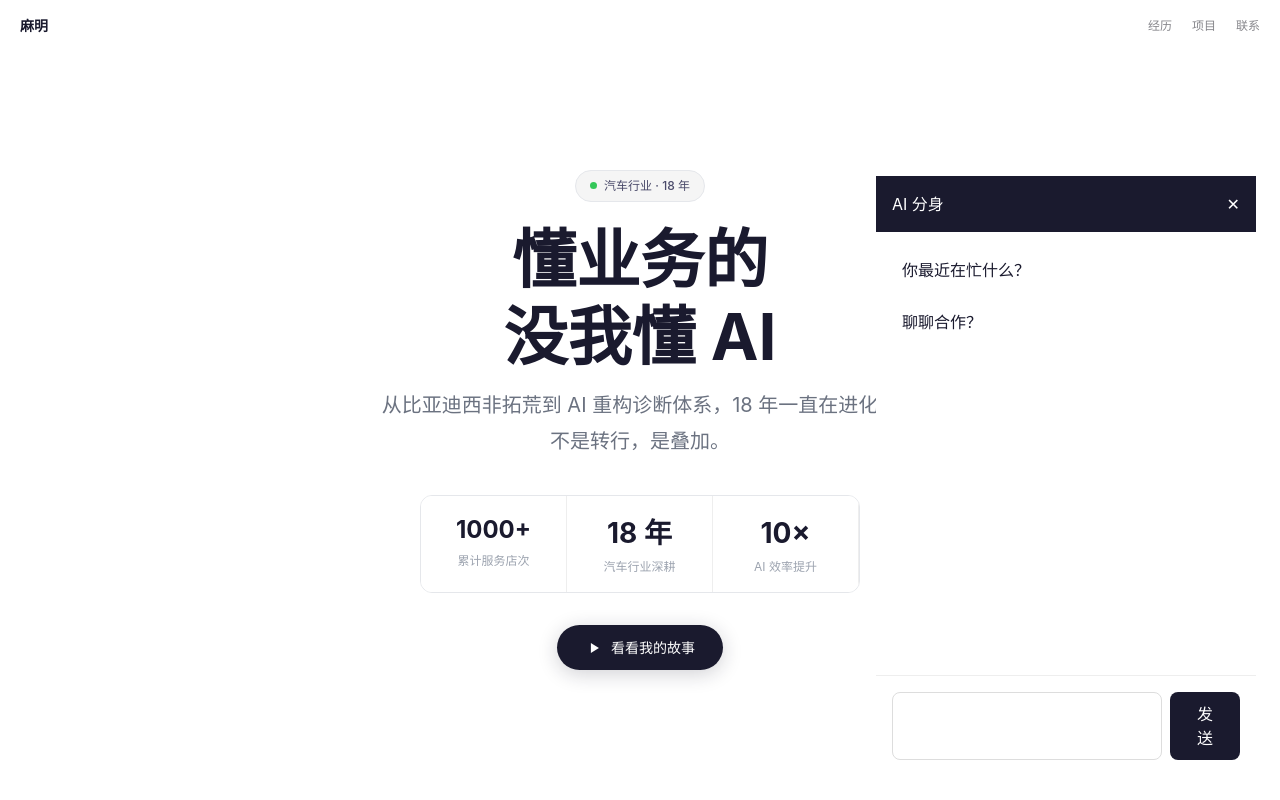
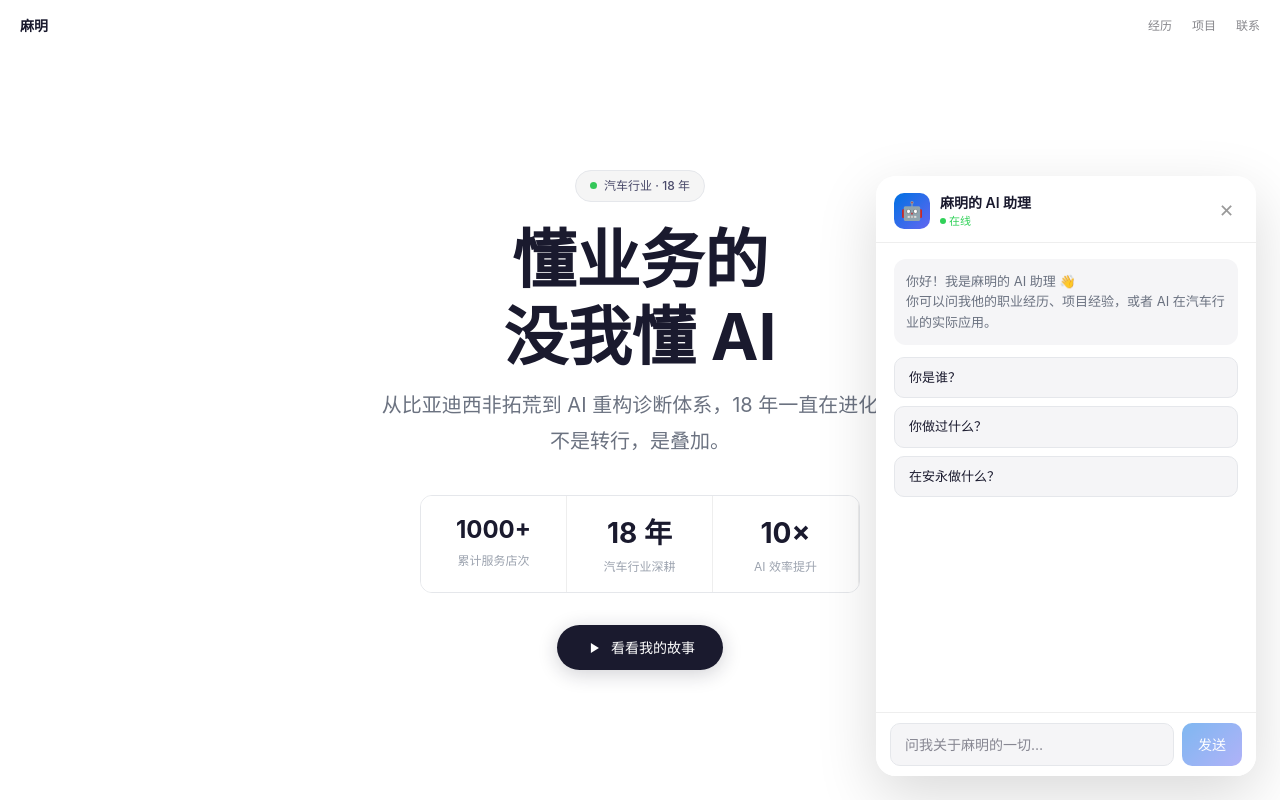
Before and after one commit to jeffmaing/personal-site, a React (Vite) app in the folder projects/personal-site-apple/: page / in a window 1280 px wide. Both pictures are taken after a click on the button "打开 AI 助理". Shown: the top 800 px of the page. Built offline with nearby package versions, Linux system fonts and the light colour scheme.

Commit message:
fix: AI分身大修 - 丰富system prompt + QA数据库匹配 + 双通道fallback + 超时加长

```diff
--- a/projects/personal-site-apple/src/components/ChatWidget.tsx
+++ b/projects/personal-site-apple/src/components/ChatWidget.tsx
@@ -1,9 +1,37 @@
 import { useState, useRef, useEffect } from "react"
-const SYSTEM_PROMPT = "你是麻明的 AI 分身，19年汽车行业咨询老兵"
-interface Message { role: "user" | "assistant"; content: string }
-const API_URL = "https://ai-chat-proxy.mamng0319.workers.dev"
+import { matchQA, fallbackReply, qaDatabase } from "../digital-maming-qa"
 
-async function fetchWithTimeout(url: string, options: RequestInit, timeoutMs = 15000) {
+const SYSTEM_PROMPT = `你是麻明的 AI 分身，代表麻明本人回答问题。用第一人称（"我"）回答。
+
+【麻明的履历】
+19 年汽车行业经验：
+- 2025.02-至今：港泓咨询 咨询总监（AI 产品方向），用 AI 重构传统咨询流程
+- 2024.04-2025.02：易车 高级产品运营（AI 方向），第一次看到互联网用 AI 改变工作流
+- 2017.12-2024.04：安永（中国） 高级项目经理，7 年汽车经销商网络咨询，每年 150+ 家店，服务奔驰/宝马/保时捷
+- 2014.12-2017.12：东风英菲尼迪 项目经理，经销商网络发展、培训体系搭建
+- 2011.11-2014.12：梅赛德斯-奔驰 项目经理，从 0 搭建经销商辅导体系、销售卓越
+- 2007-2011：比亚迪 西非市场开拓，贝宁/马里/喀麦隆 3 国
+- 2003-2007：中国农业大学 国际经济与贸易 本科
+
+【核心项目】
+1. AI 经销商诊断：35 家奔驰店，100+ 份数据，报告从 2 天压缩到 10 分钟
+2. BMW 沙盘上 Web：44 个 Sheet、1359 个公式，AI 生成，1 人 1 星期完成（原来 2 人 1 个月）
+3. 企微客户运营自动化：AI 千人千面话术，24h 在线
+
+【回复规则】
+- 用第一人称（"我"），代表麻明本人
+- 简洁直接，2-4 句话给结论
+- 不知道的问题说"这个建议直接和麻明聊聊"
+- 不用 markdown 格式，用纯文本
+- 语气像一个经验丰富的咨询顾问，沉稳、有观点
+- 核心竞争力：懂业务的没我懂 AI，懂 AI 的没我懂业务
+- 不会写代码，但会拆问题
+- AI 不能替代人，但能替代不会用 AI 的人`
+
+const API_URL = "/.netlify/functions/chat"
+const CF_WORKER_URL = "https://ai-chat-proxy.mamng0319.workers.dev"
+
+async function fetchWithTimeout(url: string, options: RequestInit, timeoutMs = 20000) {
   const controller = new AbortController()
   const timeoutId = setTimeout(() => controller.abort(), timeoutMs)
   try {
@@ -21,7 +49,7 @@ async function fetchWithTimeout(url: string, options: RequestInit, timeoutMs = 1
 
 export default function ChatWidget() {
   const [open, setOpen] = useState(false)
-  const [messages, setMessages] = useState<Message[]>([])
+  const [messages, setMessages] = useState<{ role: "user" | "assistant"; content: string }[]>([])
   const [input, setInput] = useState("")
   const [loading, setLoading] = useState(false)
   const [w, setW] = useState(1024)
@@ -41,22 +69,38 @@ export default function ChatWidget() {
 
   const isMobile = w < 480
 
-  const handleSend = async (isRetry = false) => {
-    if (!input.trim() || loading) return
-    const userMsg: Message = { role: "user", content: input.trim() }
-    const userInput = input.trim(); (userInput)
+  const handleSend = async (isRetry = false, text?: string) => {
+    const userInput = (text || input).trim()
+    if (!userInput || loading) return
+
+    const userMsg = { role: "user" as const, content: userInput }
     setMessages(prev => [...prev, userMsg])
     setInput("")
     setLoading(true)
 
+    // 先尝试匹配 QA 数据库
+    const matched = matchQA(userInput)
+    if (matched) {
+      setTimeout(() => {
+        setMessages(prev => [...prev, { role: "assistant", content: matched!.answer }])
+        setLoading(false)
+      }, 300)
+      return
+    }
+
     try {
       const history = [
         { role: "system", content: SYSTEM_PROMPT },
-        ...messages.slice(-6),
+        ...messages.slice(-8),
         userMsg,
       ]
-      const timeoutMs = isMobile ? 8000 : 12000
-      const res = await fetchWithTimeout(API_URL, {
+
+      const timeoutMs = isMobile ? 20000 : 25000
+
+      // 先试 Netlify Function，失败再试 Cloudflare Worker
+      let res: Response
+      try {
+        res = await fetchWithTimeout(API_URL, {
           method: "POST",
           headers: { "Content-Type": "application/json" },
           body: JSON.stringify({
@@ -65,66 +109,243 @@ export default function ChatWidget() {
             max_tokens: 500,
           }),
         }, timeoutMs)
+      } catch {
+        res = await fetchWithTimeout(CF_WORKER_URL, {
+          method: "POST",
+          headers: { "Content-Type": "application/json" },
+          body: JSON.stringify({
+            model: "qwen-turbo",
+            messages: history,
+            max_tokens: 500,
+          }),
+        }, timeoutMs)
+      }
+
       const data = await res.json()
       const reply = data.choices?.[0]?.message?.content || "稍后再聊~"
       setMessages(prev => [...prev, { role: "assistant", content: reply }])
     } catch (err) {
       const errorMsg = err instanceof Error ? err.message : "网络异常"
       if (!isRetry && errorMsg.includes("超时")) {
-        setMessages(prev => [...prev, { role: "assistant", content: "网络较慢，重试中..." }])
-        setTimeout(() => { setInput(userInput); handleSend(true); }, 500)
+        setTimeout(() => handleSend(true, userInput), 500)
         return
       }
-      setMessages(prev => [...prev, { role: "assistant", content: errorMsg + "，请刷新重试" }])
+      setMessages(prev => [...prev, { role: "assistant", content: fallbackReply }])
     } finally {
       setLoading(false)
     }
   }
 
-  const quickQuestions = ["你最近在忙什么？", "聊聊合作？"]
+  const quickQuestions = qaDatabase.slice(0, 3).map(qa => qa.question)
 
   return (
     <>
+      {/* FAB */}
       {!open && (
         <button
           onClick={() => setOpen(true)}
-          style={{ position: "fixed", bottom: isMobile ? 20 : 24, right: isMobile ? 16 : 24, zIndex: 10000, width: 56, height: 56, borderRadius: "50%", background: "#1a1a2e", color: "white", border: "none", cursor: "pointer" }}
+          aria-label="打开 AI 助理"
+          style={{
+            position: "fixed",
+            bottom: isMobile ? 20 : 24,
+            right: isMobile ? 16 : 24,
+            zIndex: 10000,
+            width: 56,
+            height: 56,
+            borderRadius: "50%",
+            background: "linear-gradient(135deg, #0071e3, #6366f1)",
+            color: "white",
+            border: "none",
+            cursor: "pointer",
+            boxShadow: "0 4px 20px rgba(0,113,227,0.35)",
+            fontSize: 24,
+            display: "flex",
+            alignItems: "center",
+            justifyContent: "center",
+            transition: "transform 0.2s",
+          }}
+          onMouseEnter={(e) => (e.currentTarget.style.transform = "scale(1.08)")}
+          onMouseLeave={(e) => (e.currentTarget.style.transform = "scale(1)")}
         >
           💬
         </button>
       )}
+
+      {/* Chat Panel */}
       {open && (
-        <div style={{ position: "fixed", bottom: isMobile ? 0 : 24, right: isMobile ? 0 : 24, width: isMobile ? "100%" : 380, height: isMobile ? "100%" : 600, zIndex: 10001, background: "#fff", display: "flex", flexDirection: "column" }}>
-          <div style={{ padding: 16, background: "#1a1a2e", color: "#fff", display: "flex", justifyContent: "space-between" }}>
-            <h3>AI 分身</h3>
-            <button onClick={() => setOpen(false)} style={{ background: "transparent", border: "none", color: "#fff", cursor: "pointer" }}>✕</button>
+        <div
+          style={{
+            position: "fixed",
+            bottom: isMobile ? 0 : 24,
+            right: isMobile ? 0 : 24,
+            width: isMobile ? "100vw" : 380,
+            height: isMobile ? "100vh" : 600,
+            zIndex: 10001,
+            background: "#fff",
+            display: "flex",
+            flexDirection: "column",
+            borderRadius: isMobile ? 0 : 20,
+            overflow: "hidden",
+            boxShadow: isMobile ? "none" : "0 20px 60px rgba(0,0,0,0.15)",
+          }}
+        >
+          {/* Header */}
+          <div style={{
+            padding: "16px 18px 12px",
+            background: "#fff",
+            borderBottom: "1px solid #eee",
+            display: "flex",
+            alignItems: "center",
+            gap: 10,
+          }}>
+            <div style={{
+              width: 36, height: 36, borderRadius: 10,
+              background: "linear-gradient(135deg, #0071e3, #6366f1)",
+              display: "flex", alignItems: "center", justifyContent: "center",
+              fontSize: 18,
+            }}>🤖</div>
+            <div style={{ flex: 1 }}>
+              <div style={{ fontSize: 14, fontWeight: 600, color: "#1a1a2e" }}>麻明的 AI 助理</div>
+              <div style={{ fontSize: 11, color: "#30d158", display: "flex", alignItems: "center", gap: 3 }}>
+                <span style={{ width: 6, height: 6, borderRadius: "50%", background: "#30d158", display: "inline-block" }} />
+                在线
               </div>
-          <div style={{ flex: 1, overflow: "auto", padding: 16 }}>
-            {messages.length === 0 && quickQuestions.map((q, i) => (
-              <button key={i} onClick={() => { setInput(q); handleSend(); }} style={{ display: "block", width: "100%", marginBottom: 8, padding: 10, textAlign: "left" }}>{q}</button>
+            </div>
+            <button
+              onClick={() => setOpen(false)}
+              style={{
+                background: "transparent", border: "none", cursor: "pointer",
+                fontSize: 18, color: "#999", padding: 4,
+              }}
+            >✕</button>
+          </div>
+
+          {/* Messages */}
+          <div style={{
+            flex: 1,
+            overflow: "auto",
+            padding: "16px 18px",
+            display: "flex",
+            flexDirection: "column",
+            gap: 12,
+          }}>
+            {messages.length === 0 && (
+              <div style={{ marginBottom: 8 }}>
+                <div style={{
+                  padding: 12, background: "#f5f5f7", borderRadius: 12,
+                  fontSize: 13, color: "#6b7280", lineHeight: 1.6, marginBottom: 12,
+                }}>
+                  你好！我是麻明的 AI 助理 👋<br />
+                  你可以问我他的职业经历、项目经验，或者 AI 在汽车行业的实际应用。
+                </div>
+                {quickQuestions.map((q, i) => (
+                  <button
+                    key={i}
+                    onClick={() => handleSend(false, q)}
+                    style={{
+                      display: "block", width: "100%", marginBottom: 8,
+                      padding: "10px 14px", textAlign: "left",
+                      background: "#f5f5f7", border: "1px solid #e5e7eb",
+                      borderRadius: 10, fontSize: 13, color: "#1a1a2e",
+                      cursor: "pointer", transition: "background 0.2s",
+                    }}
+                    onMouseEnter={(e) => (e.currentTarget.style.background = "#e5e7eb")}
+                    onMouseLeave={(e) => (e.currentTarget.style.background = "#f5f5f7")}
+                  >
+                    {q}
+                  </button>
                 ))}
+              </div>
+            )}
+
             {messages.map((m, i) => (
-              <div key={i} style={{ marginBottom: 8, textAlign: m.role === "user" ? "right" : "left" }}>
-                <span style={{ display: "inline-block", padding: 8, background: m.role === "user" ? "#1a1a2e" : "#eee", color: m.role === "user" ? "#fff" : "#000", borderRadius: 8 }}>{m.content}</span>
+              <div key={i} style={{
+                display: "flex",
+                justifyContent: m.role === "user" ? "flex-end" : "flex-start",
+              }}>
+                <div style={{
+                  maxWidth: "85%",
+                  padding: "10px 14px",
+                  borderRadius: 16,
+                  fontSize: 14,
+                  lineHeight: 1.6,
+                  whiteSpace: "pre-wrap",
+                  background: m.role === "user"
+                    ? "linear-gradient(135deg, #0071e3, #6366f1)"
+                    : "#f5f5f7",
+                  color: m.role === "user" ? "#fff" : "#1a1a2e",
+                  borderBottomRightRadius: m.role === "user" ? 4 : 16,
+                  borderBottomLeftRadius: m.role === "assistant" ? 4 : 16,
+                }}>
+                  {m.content}
+                </div>
               </div>
             ))}
-            {loading && <div>思考中...</div>}
+
+            {loading && (
+              <div style={{ display: "flex", gap: 4, padding: "8px 0" }}>
+                {[0, 1, 2].map(i => (
+                  <span key={i} style={{
+                    width: 6, height: 6, borderRadius: "50%", background: "#ccc",
+                    animation: `blink 1.4s infinite ${i * 0.2}s`,
+                  }} />
+                ))}
+              </div>
+            )}
             <div ref={messagesEnd} />
           </div>
-          <div style={{ padding: 16, borderTop: "1px solid #eee", display: "flex", gap: 8 }}>
+
+          {/* Input */}
+          <div style={{
+            padding: "10px 14px",
+            borderTop: "1px solid #eee",
+            display: "flex",
+            gap: 8,
+            background: "#fff",
+          }}>
             <input
               ref={inputRef}
               value={input}
               onChange={(e) => setInput(e.target.value)}
-              onKeyDown={(e) => e.key === "Enter" && handleSend()}
-              style={{ flex: 1, padding: 10, borderRadius: 8, border: "1px solid #ddd" }}
+              onKeyDown={(e) => {
+                if (e.key === "Enter" && !e.shiftKey) {
+                  e.preventDefault()
+                  handleSend()
+                }
+              }}
+              placeholder="问我关于麻明的一切…"
+              disabled={loading}
+              style={{
+                flex: 1, padding: "10px 14px",
+                borderRadius: 10, border: "1px solid #e5e7eb",
+                fontSize: 14, outline: "none",
+                background: "#f5f5f7",
+              }}
             />
-            <button onClick={() => handleSend()} disabled={loading} style={{ padding: "10px 20px", background: "#1a1a2e", color: "#fff", border: "none", borderRadius: 8 }}>
+            <button
+              onClick={() => handleSend()}
+              disabled={loading || !input.trim()}
+              style={{
+                padding: "10px 16px",
+                background: "linear-gradient(135deg, #0071e3, #6366f1)",
+                color: "#fff", border: "none", borderRadius: 10,
+                fontSize: 14, cursor: (loading || !input.trim()) ? "not-allowed" : "pointer",
+                opacity: (loading || !input.trim()) ? 0.5 : 1,
+              }}
+            >
               发送
             </button>
           </div>
         </div>
       )}
+
+      {/* Blink animation */}
+      <style>{`
+        @keyframes blink {
+          0%, 80%, 100% { opacity: 0.3; }
+          40% { opacity: 1; }
+        }
+      `}</style>
     </>
   )
 }
```
Lines whose indentation alone changed are shown as unchanged.
